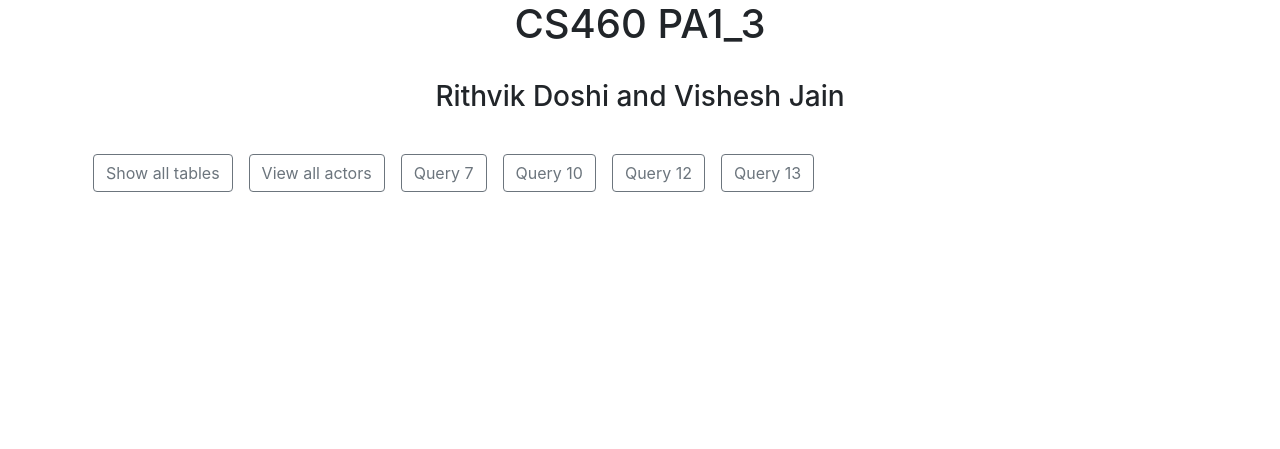
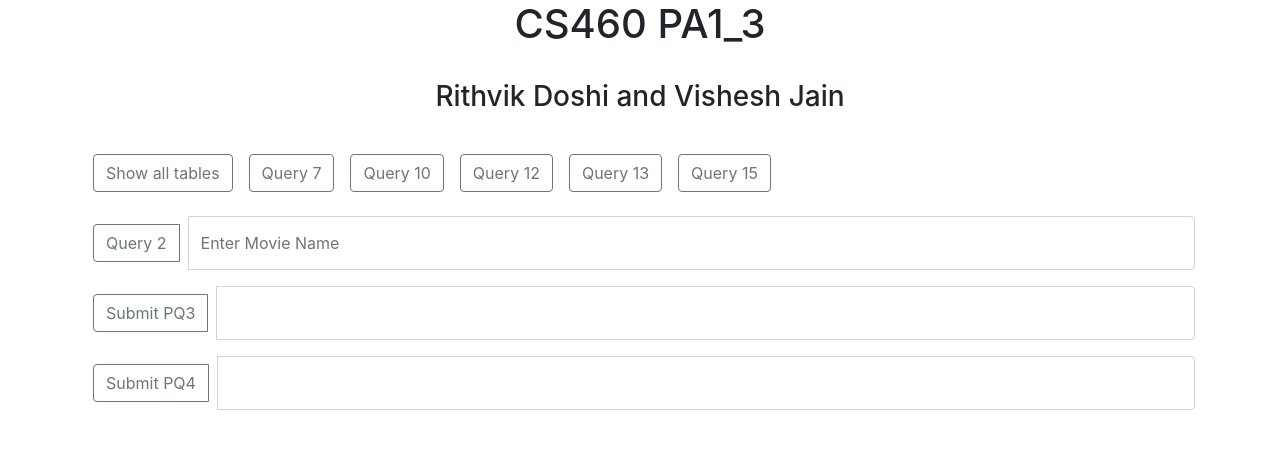
Before and after one commit to rithvik-doshi/CS460-MySQL-Programming-Assignments, a PHP site: page / in a window 1280 px wide. Shown: the top 449 px of the page. Run offline with PHP 8.4, Linux system fonts and the light colour scheme; some libraries are stand-ins or nearby versions.

Commit message:
Input boxes added

```diff
--- a/index.php
+++ b/index.php
@@ -18,11 +18,32 @@
             <form id="ageLimitForm" method="post" action="">
                 <div class="input-group mb-3">
                     <button class="btn btn-outline-secondary m-2" type="submit" name="submit1" id="button-addon1">Show all tables</button>
-                    <button class="btn btn-outline-secondary m-2" type="submit" name="submit2" id="button-addon2">View all actors</button>
                     <button class="btn btn-outline-secondary m-2" type="submit" name="submit7" id="button-addon7">Query 7</button>
-                    <button class="btn btn-outline-secondary m-2" type="submit" name="submit10" id="button-addon7">Query 10</button>
-                    <button class="btn btn-outline-secondary m-2" type="submit" name="submit12" id="button-addon7">Query 12</button>
-                    <button class="btn btn-outline-secondary m-2" type="submit" name="submit13" id="button-addon7">Query 13</button>
+                    <button class="btn btn-outline-secondary m-2" type="submit" name="submit10" id="button-addon10">Query 10</button>
+                    <button class="btn btn-outline-secondary m-2" type="submit" name="submit12" id="button-addon12">Query 12</button>
+                    <button class="btn btn-outline-secondary m-2" type="submit" name="submit13" id="button-addon13">Query 13</button>
+                    <button class="btn btn-outline-secondary m-2" type="submit" name="submit15" id="button-addon15">Query 15</button>
+                </div>
+                <div class="input-group mb-3">
+                    <!-- Make new div each time you want to create a new line for query button -->
+                    <div class="input-group-prepend m-2">
+                        <button class="btn btn-outline-secondary" type="submit" name="submit2">Query 2</button>
+                    </div>
+                    <input type="text" class="form-control" placeholder="Enter Movie Name" name="pq2val">
+                </div>
+                <div class="input-group mb-3">
+                    <!-- Make new div each time you want to create a new line for query button -->
+                    <div class="input-group-prepend m-2">
+                        <button class="btn btn-outline-secondary" type="submit" name="submit3">Submit PQ3</button>
+                    </div>
+                    <input type="text" class="form-control" placeholder="" aria-label="" aria-describedby="basic-addon1" name="pq3val">
+                </div>
+                <div class="input-group mb-3">
+                    <!-- Make new div each time you want to create a new line for query button -->
+                    <div class="input-group-prepend m-2">
+                        <button class="btn btn-outline-secondary" type="submit" name="submit4">Submit PQ4</button>
+                    </div>
+                    <input type="text" class="form-control" placeholder="" aria-label="" aria-describedby="basic-addon1" name="pq4val">
                 </div>
             </form>
         </div>
@@ -221,6 +242,33 @@
                         }
                         $conn = null;
                         echo "</table>";
+                    } elseif (isset($_POST['submit15'])){
+                        echo "<table class='table table-md table-bordered'>";
+                        echo "<thead class='thead-dark' style='text-align: center'>";
+                        echo "<tr><th class='col-md-2'>Name 1</th><th class='col-md-2'>Name 2</th><th class='col-md-2'>DOB</th></tr></thead>";
+
+
+
+                        try {
+                            $conn = new PDO("mysql:host=$servername;dbname=$dbname", $username, $password);
+                            $conn->setAttribute(PDO::ATTR_ERRMODE, PDO::ERRMODE_EXCEPTION);
+
+                            // SQL
+                            $stmt = $conn->prepare(
+                                "SELECT x.P1name, x.P2name, x.PDOB FROM (SELECT CASE WHEN P1.name < P2.name then P1.name else P2.name end as P1name, CASE WHEN P1.name < P2.name then P2.name else P1.name end as P2name, P1.dob as PDOB from People as P1, People as P2 WHERE P1.pid != P2.pid and P1.dob = P2.dob) as x group by x.P1name, x.P2name;");
+                            $stmt->execute();
+
+                            // set the resulting array to associative
+                            $stmt->setFetchMode(PDO::FETCH_ASSOC);
+                            foreach(new TableRows(new RecursiveArrayIterator($stmt->fetchAll())) as $k=>$v) {
+                                echo $v;
+                            }
+                        }
+                        catch(PDOException $e) {
+                            echo "Error: " . $e->getMessage();
+                        }
+                        $conn = null;
+                        echo "</table>";
                     }
             ?>
         </div>
```
